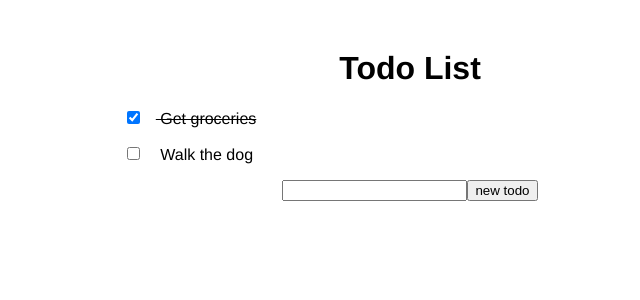
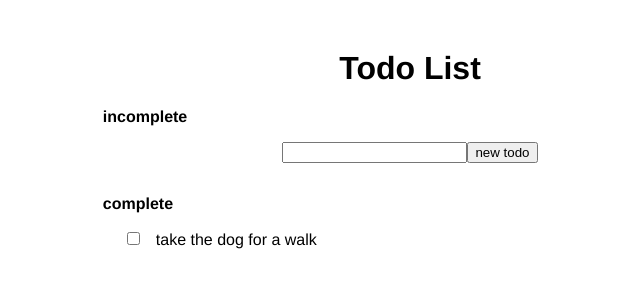
Before and after one commit to bobbiebilliebecker/vue-todo-list, a Vue app: page / in a window 1280 px wide. Shown: the top 300 px of the page, without its empty margins (230-870 px from the left). Built offline with nearby package versions, Linux system fonts and the light colour scheme.

Commit message:
separates complete and incomplete into separate sections

```diff
--- a/src/App.vue
+++ b/src/App.vue
@@ -1,64 +1,62 @@
 <template>
   <div class="todolist">
     <h1 class="todolist__title">Todo List</h1>
-    <ul class="todolist__list">
+    <section class="todolist__section">
+      <h2 class="todolist__section-heading">incomplete</h2>
+      <ul class="todolist__list todolist__list--incomplete">
         <li
           v-for="(item, index) in list"
-        v-bind:class="item.done ? 'todolist__list-item todolist__list-item--done' : 'todolist__list-item'">
+          v-bind:key="index"
+          v-bind:class="item.done ? 'todolist__list-item todolist__list-item--done' : 'todolist__list-item'"
+        >
           <input
             @click="toggleChecked(index)"
             type="checkbox"
             v-bind:checked="item.done"
-          class="todolist__list-item-checkbox" />
-          <span class="todolist__list-item-text">
-            {{item.name}}
-          </span>
+            class="todolist__list-item-checkbox"
+          >
+          <span class="todolist__list-item-text">{{item.name}}</span>
         </li>
       </ul>
-    <form
-      @submit.prevent="createNewTodo"
-      class="todolist__form">
-      <input
-        v-model="newItem['name']"
-        class="todolist__form-text"
-        type="text" />
-      <input
-        class="todolist__form-submit"
-        type="submit"
-        value="new todo" />
+    </section>
+    <section class="todolist__section">
+      <form @submit.prevent="createNewTodo" class="todolist__form">
+        <input v-model="newItem['name']" class="todolist__form-text" type="text">
+        <input class="todolist__form-submit" type="submit" value="new todo">
       </form>
+    </section>
+    <section class="todolist__section todolist__section--complete">
+      <h2 class="todolist__section-heading">complete</h2>
+      <ul class="todolist__list">
+        <li class="todolist__list-item">
+          <input type="checkbox" class="todolist__list-item-checkbox">
+          <span class="todolist__list-item-text">take the dog for a walk</span>
+        </li>
+      </ul>
+    </section>
   </div>
 </template>
 
 <script>
 export default {
-    name: 'App',
+  name: "App",
   data() {
     return {
-        message: 'hello world',
+      message: "hello world",
       newItem: {
         name: null,
         done: false
       },
-        list: [
-          {
-            name: 'Get groceries',
-            done: true,
-          },
-          {
-            name: 'Walk the dog',
-            done: false
-          }
-        ]
+      list: []
     };
   },
   methods: {
     toggleChecked: function(index) {
-        this.list[index]['done'] = !this.list[index]['done'];
+      this.list[index]["done"] = !this.list[index]["done"];
     },
     createNewTodo: function() {
       this.list.push(this.newItem);
-        this.newItem = { name: null, done: false }
+      this.newItem = { name: null, done: false };
     }
   }
 };
@@ -66,7 +64,7 @@
 
 <style scoped>
 .todolist {
-    font-family: 'Helvetica', sans-serif;
+  font-family: "Helvetica", sans-serif;
   width: 768px;
   margin: 50px auto;
   text-align: left;
@@ -77,6 +75,16 @@
   display: block;
   font-size: 2rem;
   text-align: center;
+}
+
+.todolist__section--complete {
+  margin-top: 2rem;
+}
+
+.todolist__section-heading {
+  font-size: 1rem;
+  max-width: 80%;
+  margin: 0 auto 1rem;
 }
 
 .todolist__list {
```
Lines whose indentation alone changed are shown as unchanged.
